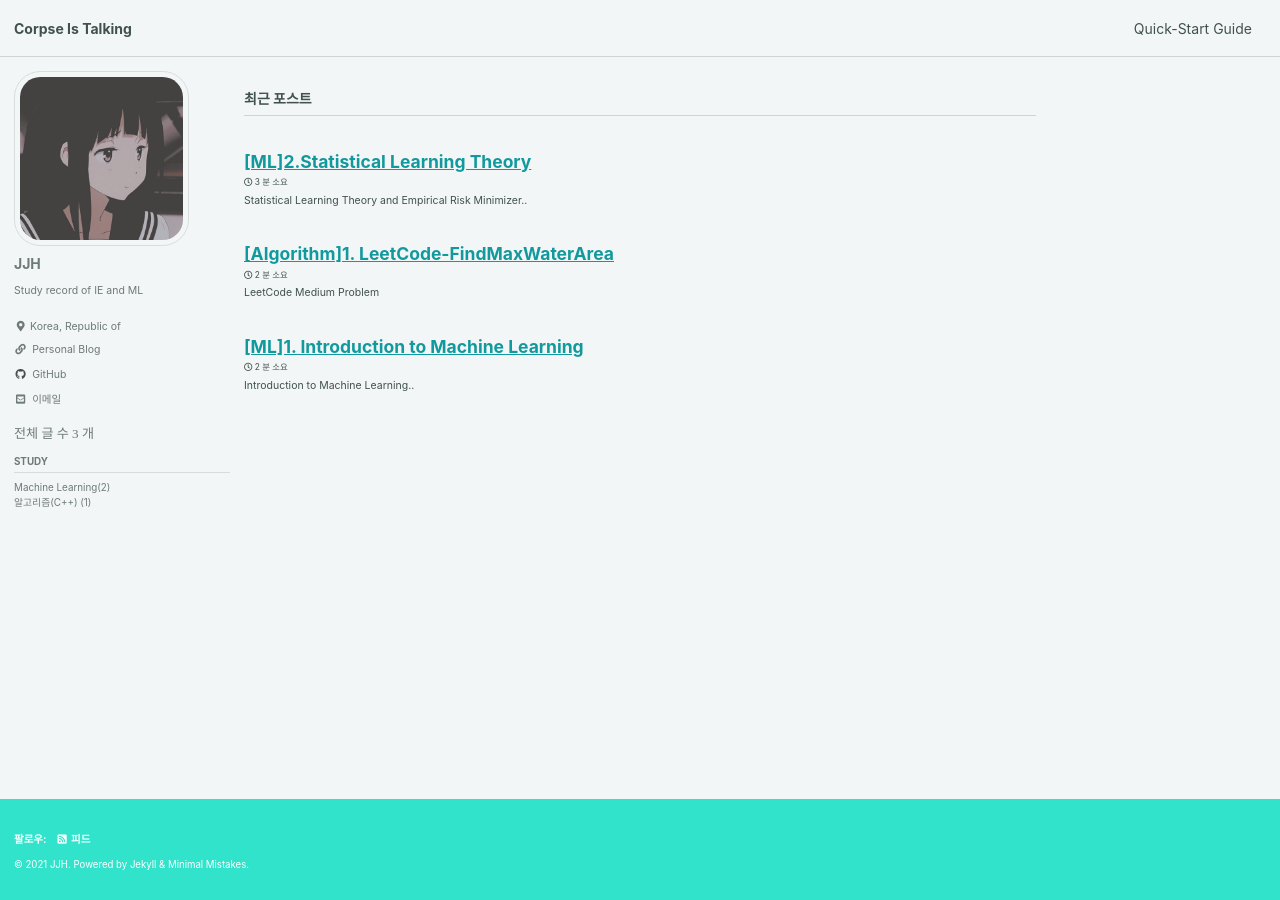
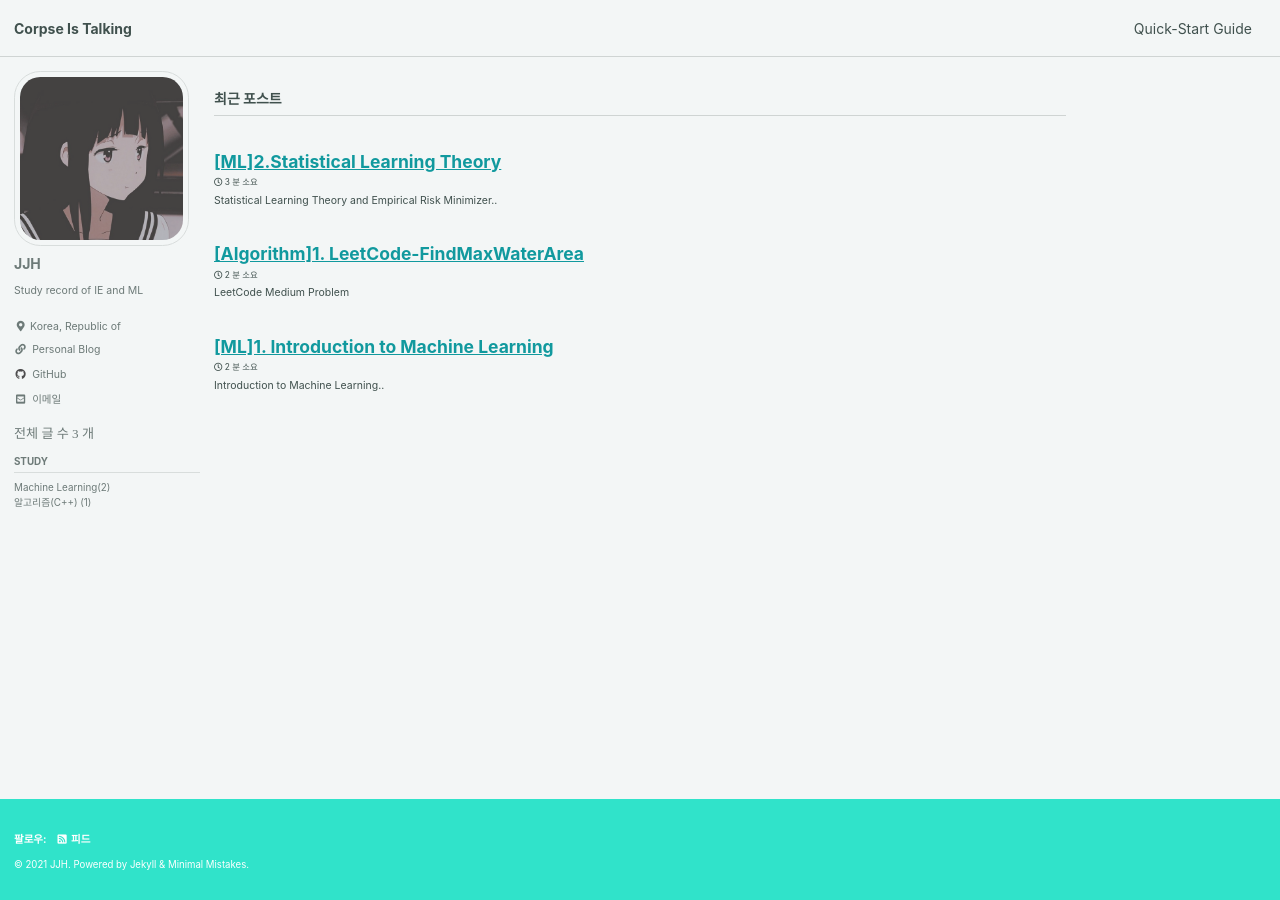
Before and after one commit to Corpse-is-Talking/Corpse-is-Talking.github.io, a Jekyll site: the page built from index.html, in a window 1280 px wide. Built offline with Jekyll 4.4.1, drawn with Linux system fonts in a browser that asks for light colours; cached includes are drawn as plain includes; the list of posts is cut into pages by our own code.

Commit message:
20210818 size fixed

```diff
--- a/_sass/minimal-mistakes/_variables.scss
+++ b/_sass/minimal-mistakes/_variables.scss
@@ -155,9 +155,9 @@ $max-width: $x-large !default;
    Grid
    ========================================================================== */
 
-$right-sidebar-width-narrow: 200px !default;
-$right-sidebar-width: 230px !default;
-$right-sidebar-width-wide: 300px !default;
+$right-sidebar-width-narrow: 150px !default;
+$right-sidebar-width: 200px !default;
+$right-sidebar-width-wide: 250px !default;
 
 /*
    Other
```
